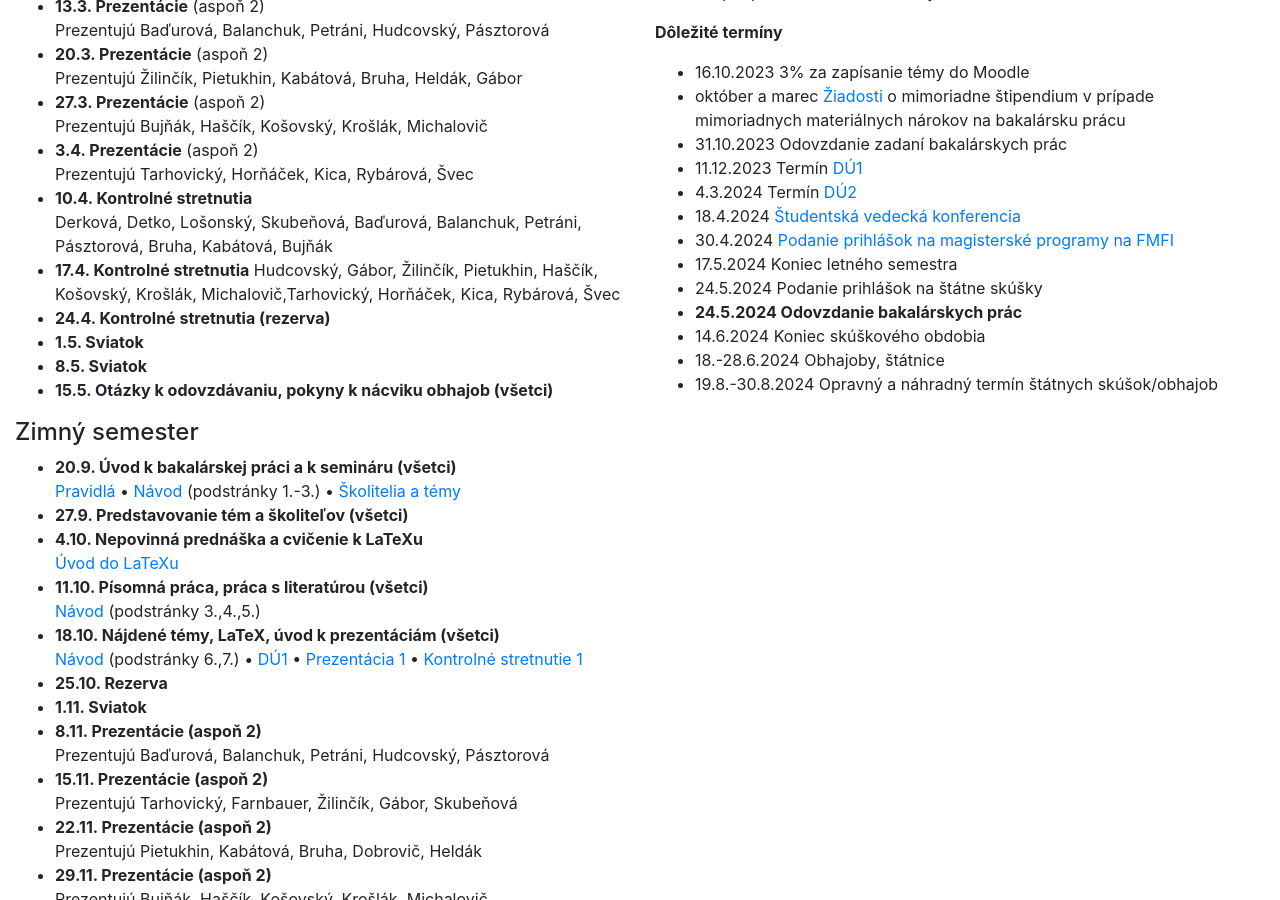
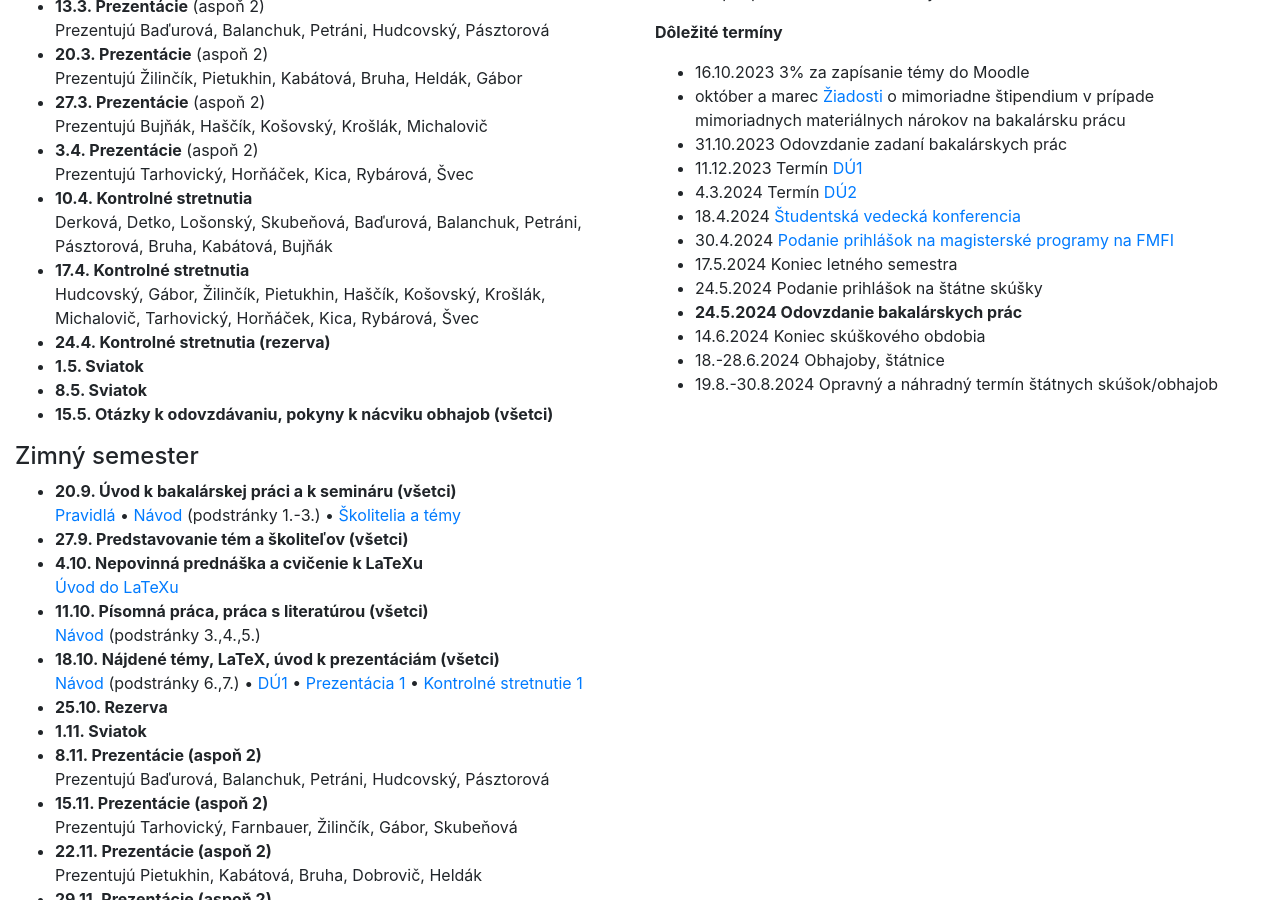
Before and after one commit to bbrejova/bcinf, a Jekyll site: the page built from index.md, in a window 1280 px wide and 900 px high, scrolled down 337 px. Built offline with Jekyll 4.4.1, drawn with Linux system fonts in a browser that asks for light colours; nearby versions of some CDN libraries.

Commit message:
Fix formatovanie

```diff
--- a/index.md
+++ b/index.md
@@ -23,8 +23,8 @@ Prezentujú Bujňák, Haščík, Košovský, Krošlák, Michalovič
 Prezentujú Tarhovický, Horňáček, Kica, Rybárová, Švec
 * **10.4. Kontrolné stretnutia**<br>
 Derková, Detko, Lošonský, Skubeňová, Baďurová, Balanchuk, Petráni, Pásztorová, Bruha, Kabátová, Bujňák
-* **17.4. Kontrolné stretnutia**
-Hudcovský, Gábor, Žilinčík, Pietukhin, Haščík, Košovský, Krošlák, Michalovič,Tarhovický, Horňáček, Kica, Rybárová, Švec
+* **17.4. Kontrolné stretnutia**<br>
+Hudcovský, Gábor, Žilinčík, Pietukhin, Haščík, Košovský, Krošlák, Michalovič, Tarhovický, Horňáček, Kica, Rybárová, Švec
 * **24.4. Kontrolné stretnutia (rezerva)**
 * **1.5. Sviatok**
 * **8.5. Sviatok**
```
